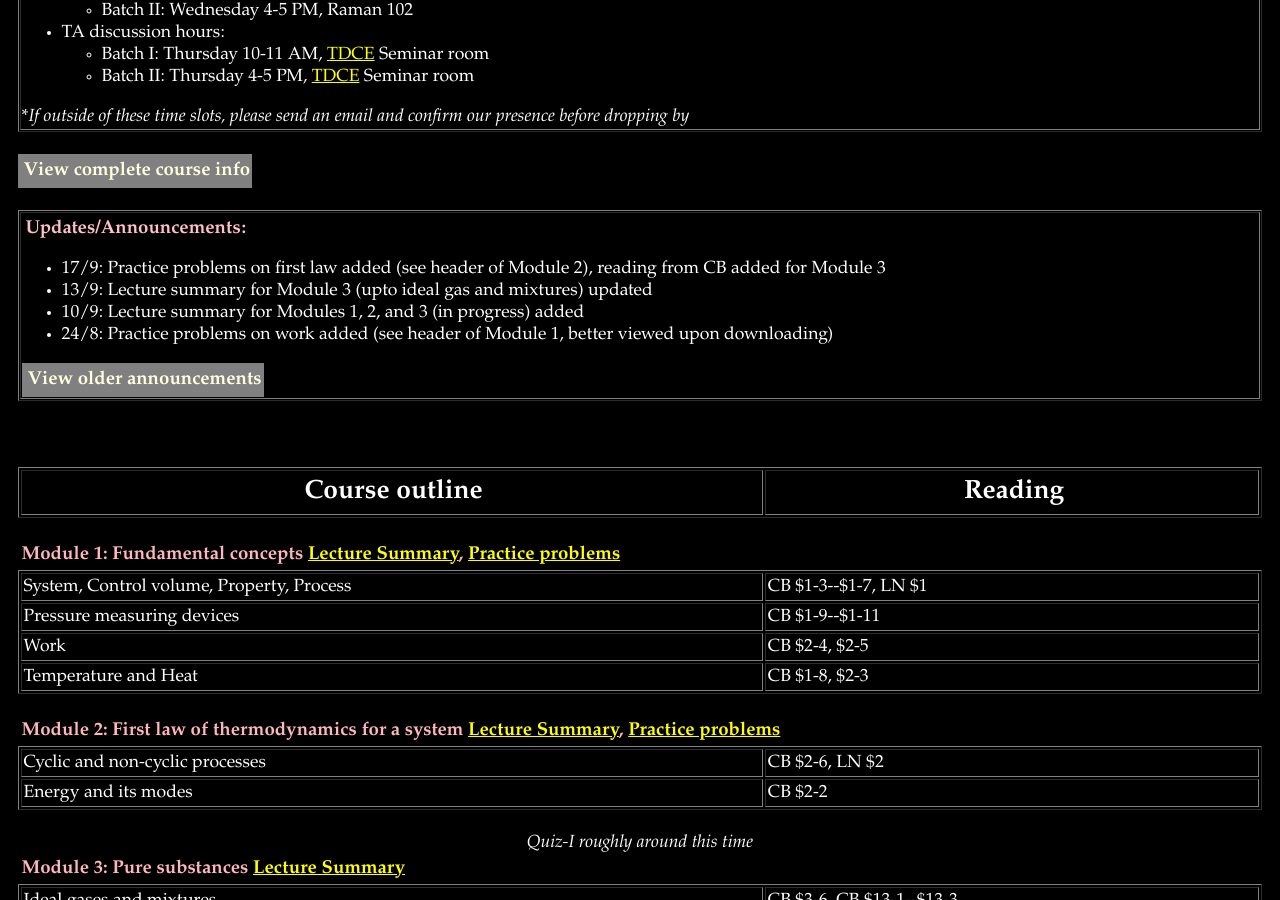
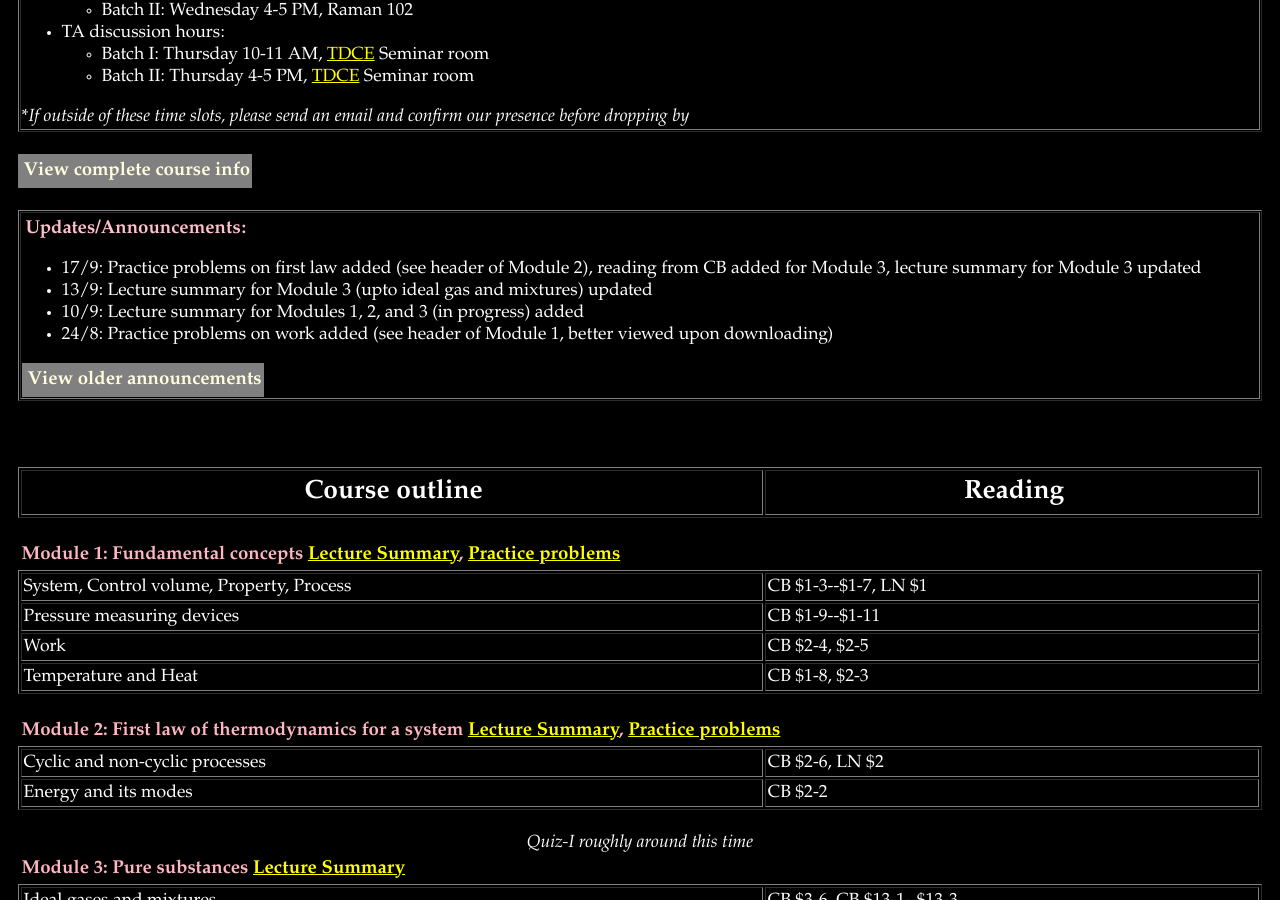
Before and after one commit to krithikasivaram/krithikasivaram.github.io, a Jekyll site: the page teaching/ME1100_Jul_Nov_2019.html, which Jekyll copies as it is, in a window 1280 px wide and 900 px high, scrolled down 459 px. Built offline with Jekyll 4.4.1, drawn with Linux system fonts in a browser that asks for light colours.

Commit message:
CB reading, extra problems

```diff
--- a/teaching/ME1100_Jul_Nov_2019.html
+++ b/teaching/ME1100_Jul_Nov_2019.html
@@ -202,7 +202,7 @@ Email: varuns@iitm.ac.in </li>
 <h3> <font color="pink">
 Updates/Announcements:</font></h3>
 <ul>
-	<li>17/9: Practice problems on first law added (see header of Module 2), reading from CB added for Module 3 </li>
+	<li>17/9: Practice problems on first law added (see header of Module 2), reading from CB added for Module 3, lecture summary for Module 3 updated </li>
 	<li>13/9: Lecture summary for Module 3 (upto ideal gas and mixtures) updated</li>
 	<li>10/9: Lecture summary for Modules 1, 2, and 3 (in progress) added</li>
 	<li>24/8: Practice problems on work added (see header of Module 1, better viewed upon downloading) </li>
```
